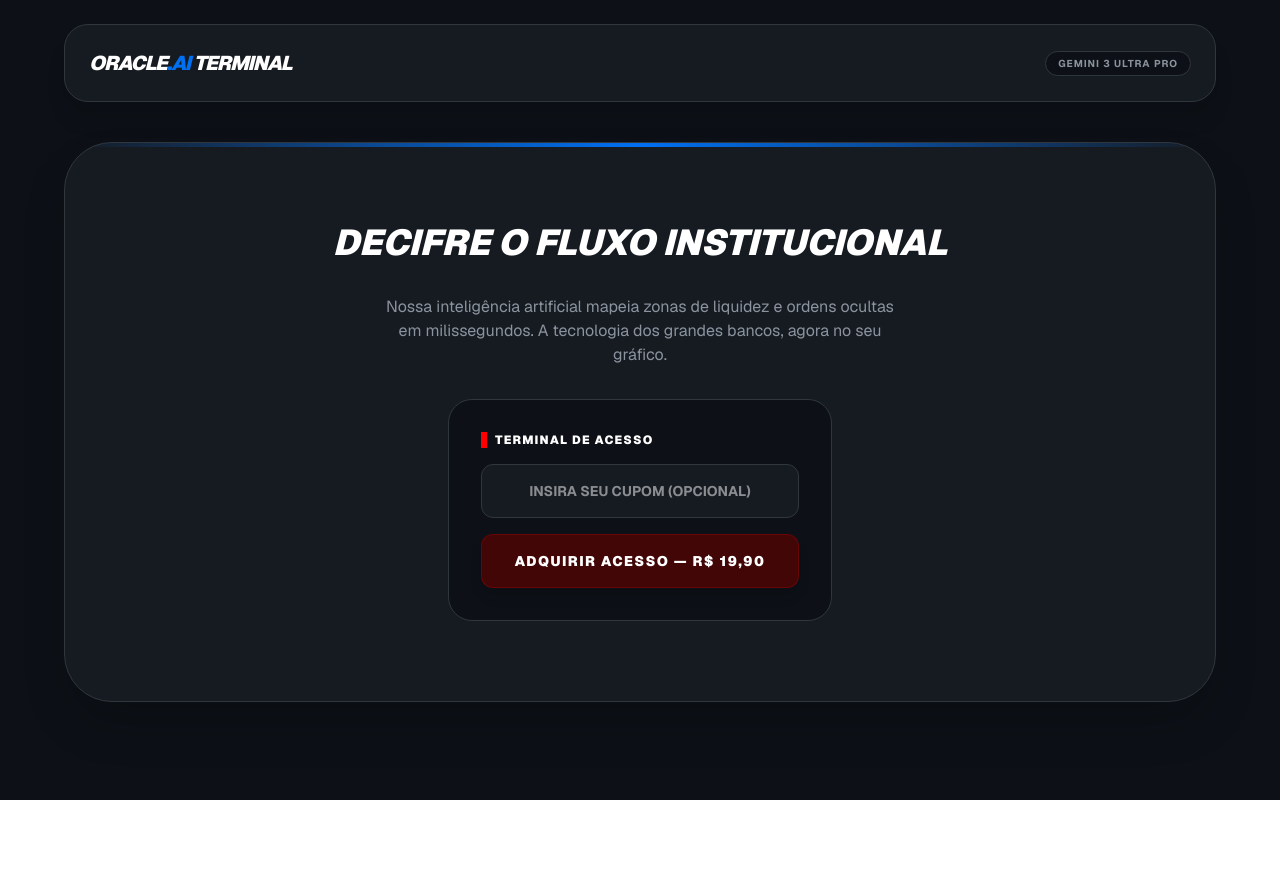
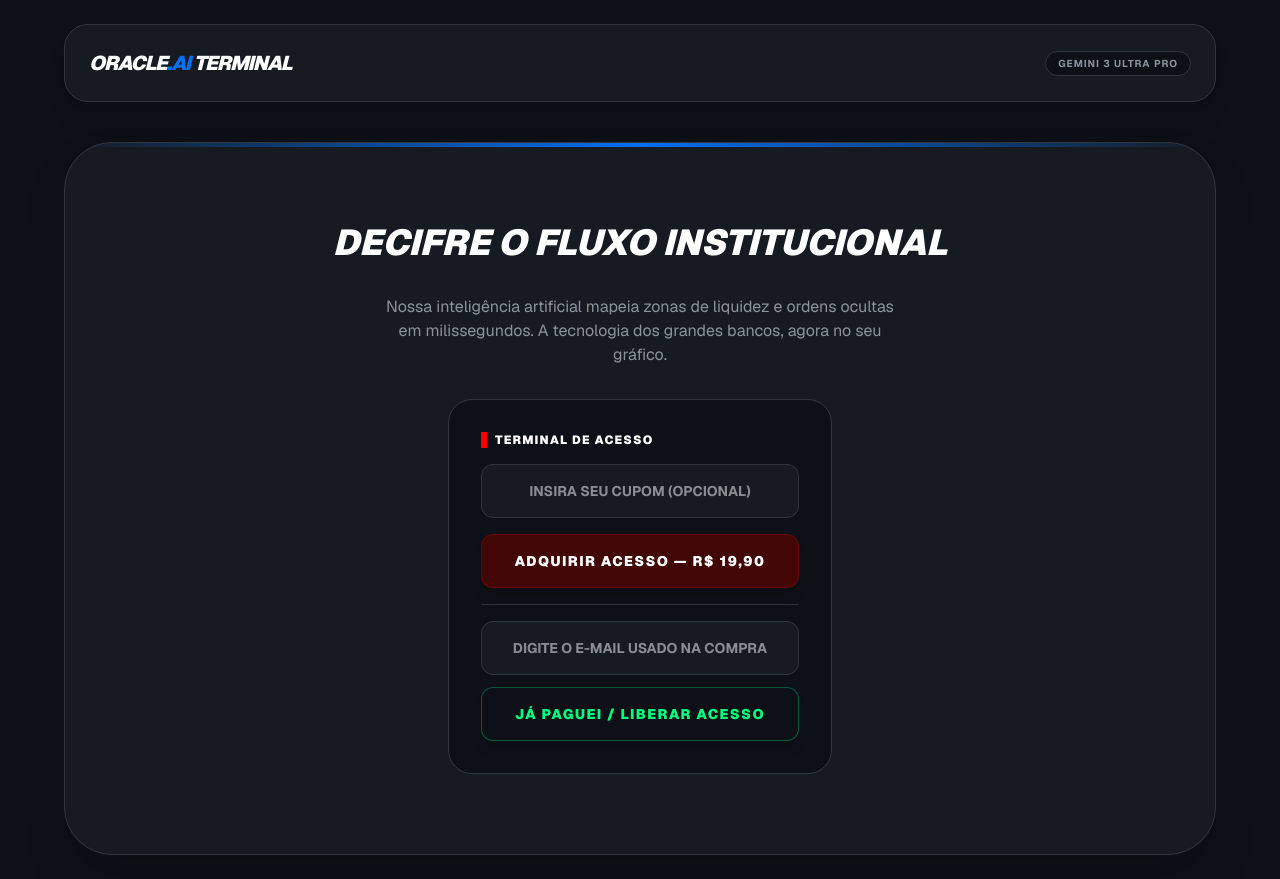
Before and after one commit to cleberifc-cyber/oracle-front, a Next.js app: page /analise in a window 1280 px wide. Before the commit the page ends 800 px from the top, so only its background shows below. Built offline with nearby package versions, Linux system fonts and the light colour scheme.

Commit message:
Implement email-based access release functionality
Added email input and functionality to release access based on purchase confirmation via email. Updated status messages and session management for better user feedback.

```diff
--- a/app/analise/page.tsx
+++ b/app/analise/page.tsx
@@ -6,36 +6,24 @@ export default function AnalisePage() {
   const [imagemFinal, setImagemFinal] = useState<string | null>(null);
   const [loading, setLoading] = useState(false);
   const [cupom, setCupom] = useState("");
+  const [emailCompra, setEmailCompra] = useState("");
   const [acessoLiberado, setAcessoLiberado] = useState(false);
   const [linkPagamento, setLinkPagamento] = useState<string | null>(null);
   const [statusAcesso, setStatusAcesso] = useState("aguardando");
+  const [mensagemStatus, setMensagemStatus] = useState("Aguardando liberação.");
+  const [codigoVenda, setCodigoVenda] = useState<string | null>(null);
 
   useEffect(() => {
     if (typeof window === "undefined") return;
 
     const acessoSalvo = sessionStorage.getItem("oracle_acesso_liberado");
+    const codigoSalvo = sessionStorage.getItem("oracle_codigo_venda");
+
     if (acessoSalvo === "true") {
       setAcessoLiberado(true);
       setStatusAcesso("liberado");
-      return;
-    }
-
-    const params = new URLSearchParams(window.location.search);
-
-    const transactionId = params.get("transaction_id");
-    const receiptUrl = params.get("receipt_url");
-    const orderNsu = params.get("order_nsu");
-    const captureMethod = params.get("capture_method");
-    const slug = params.get("slug");
-
-    const pagamentoRetornou =
-      !!transactionId || !!receiptUrl || !!orderNsu || !!captureMethod || !!slug;
-
-    if (pagamentoRetornou) {
-      setAcessoLiberado(true);
-      setStatusAcesso("liberado");
-      sessionStorage.setItem("oracle_acesso_liberado", "true");
-      window.history.replaceState({}, document.title, "/analise");
+      setMensagemStatus("Acesso liberado com sucesso.");
+      if (codigoSalvo) setCodigoVenda(codigoSalvo);
     }
   }, []);
 
@@ -59,12 +47,12 @@ export default function AnalisePage() {
         if (validar.ok && respostaCupom.status === "liberado") {
           setAcessoLiberado(true);
           setStatusAcesso("liberado");
+          setMensagemStatus("Acesso liberado por cupom.");
           sessionStorage.setItem("oracle_acesso_liberado", "true");
           setLoading(false);
           return;
         }
       } catch (err) {
-        // segue para pagamento
       } finally {
         setLoading(false);
       }
@@ -94,6 +82,50 @@ export default function AnalisePage() {
       }
     } catch (err: any) {
       alert("Falha ao conectar com o servidor de pagamento.");
+    } finally {
+      setLoading(false);
+    }
+  };
+
+  const liberarPorEmail = async () => {
+    const email = emailCompra.trim().toLowerCase();
+
+    if (!email) {
+      alert("Digite o mesmo e-mail usado na compra.");
+      return;
+    }
+
+    setLoading(true);
+    setStatusAcesso("verificando");
+    setMensagemStatus("Verificando pagamento aprovado pelo e-mail informado...");
+
+    try {
+      const res = await fetch("https://oracle-analises.onrender.com/verificar-venda-por-email", {
+        method: "POST",
+        headers: {
+          "Content-Type": "application/json"
+        },
+        body: JSON.stringify({ email })
+      });
+
+      const data = await res.json();
+
+      if (res.ok && data.aprovada) {
+        setAcessoLiberado(true);
+        setStatusAcesso("liberado");
+        setMensagemStatus("Pagamento confirmado com sucesso.");
+        setCodigoVenda(data.codigo_venda || null);
+        sessionStorage.setItem("oracle_acesso_liberado", "true");
+        if (data.codigo_venda) {
+          sessionStorage.setItem("oracle_codigo_venda", data.codigo_venda);
+        }
+      } else {
+        setStatusAcesso("pendente");
+        setMensagemStatus("Nenhuma venda aprovada encontrada para este e-mail.");
+      }
+    } catch (err) {
+      setStatusAcesso("erro");
+      setMensagemStatus("Erro ao validar a compra pelo e-mail.");
     } finally {
       setLoading(false);
     }
@@ -134,8 +166,13 @@ export default function AnalisePage() {
     setAnalise(null);
     setLinkPagamento(null);
     setCupom("");
+    setEmailCompra("");
     setStatusAcesso("aguardando");
+    setMensagemStatus("Sessão resetada.");
+    setCodigoVenda(null);
+
     sessionStorage.removeItem("oracle_acesso_liberado");
+    sessionStorage.removeItem("oracle_codigo_venda");
 
     if (typeof window !== "undefined") {
       window.history.replaceState({}, document.title, "/analise");
@@ -186,7 +223,38 @@ export default function AnalisePage() {
               >
                 ADQUIRIR ACESSO — R$ 19,90
               </button>
+
+              <div className="pt-4 border-t border-[#30363d] space-y-3">
+                <input
+                  type="email"
+                  placeholder="DIGITE O E-MAIL USADO NA COMPRA"
+                  value={emailCompra}
+                  onChange={(e) => setEmailCompra(e.target.value)}
+                  className="w-full bg-[#161b22] border border-[#30363d] p-4 rounded-xl text-center text-white outline-none focus:border-[#00ff7f] text-sm font-bold"
+                />
+
+                <button
+                  onClick={liberarPorEmail}
+                  className="w-full bg-[#0d1117] hover:bg-[#111827] border border-[#00ff7f]/30 text-[#00ff7f] font-black py-4 rounded-xl transition-all shadow-lg text-sm tracking-widest"
+                >
+                  JÁ PAGUEI / LIBERAR ACESSO
+                </button>
+              </div>
             </div>
+
+            {(statusAcesso === "pendente" || statusAcesso === "erro" || statusAcesso === "verificando") && (
+              <div className="max-w-xl mx-auto mt-6 bg-[#0b1220] border border-[#30363d] rounded-2xl p-4">
+                <p className={`text-sm font-bold ${
+                  statusAcesso === "erro"
+                    ? "text-[red]"
+                    : statusAcesso === "pendente"
+                    ? "text-[#f0b90b]"
+                    : "text-[#0070f3]"
+                }`}>
+                  {mensagemStatus}
+                </p>
+              </div>
+            )}
           </div>
         )}
 
@@ -194,8 +262,11 @@ export default function AnalisePage() {
           <div className="flex flex-col items-center justify-center py-32 space-y-6">
             <div className="w-16 h-16 border-4 border-[#30363d] border-t-[#0070f3] rounded-full animate-spin"></div>
             <div className="text-[#0070f3] font-black tracking-widest text-sm animate-pulse uppercase">
-              CONECTANDO AO CHECKOUT...
+              PROCESSANDO...
             </div>
+            <p className="text-[#8b949e] text-sm text-center max-w-md">
+              {mensagemStatus}
+            </p>
           </div>
         )}
 
@@ -224,6 +295,10 @@ export default function AnalisePage() {
                 <h3 className="text-lg font-black text-white uppercase italic">
                   Acesso liberado com sucesso
                 </h3>
+                <p className="text-xs text-[#8b949e] mt-2">{mensagemStatus}</p>
+                {codigoVenda && (
+                  <p className="text-xs text-[#8b949e] mt-1">Código da venda: {codigoVenda}</p>
+                )}
               </div>
 
               <button
```
